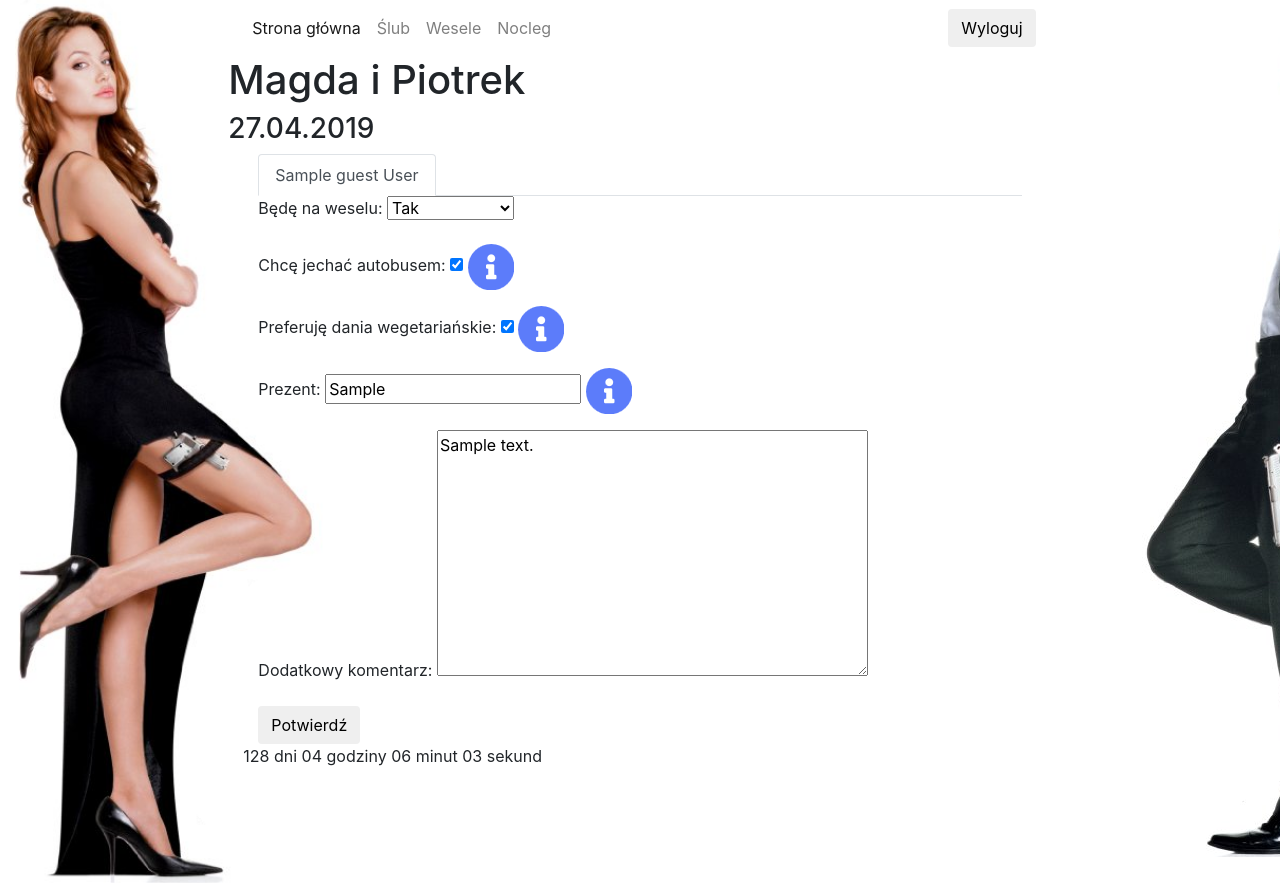
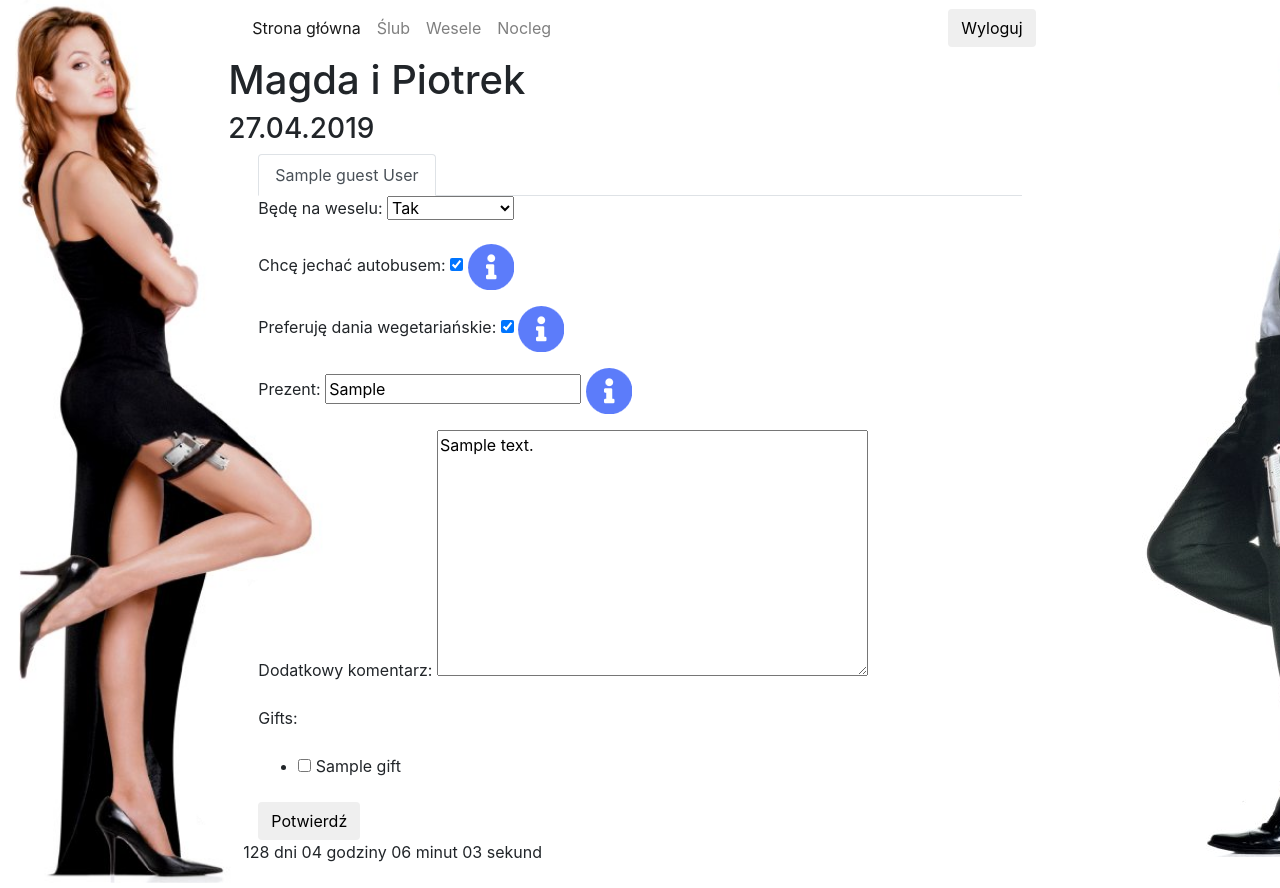
Before and after one commit to pmiara/wedding, a Django app: page /guest in a window 1280 px wide; the page is wider, and only the part inside the window is pictured. Run offline with Django 3.2, Linux system fonts and the light colour scheme; a user stored in the database is signed in; tables that the repository leaves empty hold one stand-in row (values such as "Sample post"); some libraries are stand-ins or nearby versions.

Commit message:
Add gift form to guest page

```diff
--- a/wedding_guests/templates/guest.html
+++ b/wedding_guests/templates/guest.html
@@ -28,8 +28,9 @@
       {{ guest_form.as_p }}
       </div>
     {% endfor %}
+    </div>
+    {{ gift_form.as_p }}
     <button class="btn my-2 my-sm-0" type="submit">Potwierdź</button>
-    </div>
   </form>
 </div>
 {% endblock %}
--- a/wedding_guests/views.py
+++ b/wedding_guests/views.py
@@ -6,7 +6,7 @@ from django.contrib.auth.mixins import LoginRequiredMixin
 from django.http import JsonResponse
 
 
-from .forms import LoginForm, GuestFormSet
+from .forms import LoginForm, GuestFormSet, GiftForm
 from .models import Guest, Page
 
 
@@ -38,7 +38,8 @@ class GuestView(LoginRequiredMixin, View):
     def get(self, request):
         guests = Guest.objects.filter(username=request.user)
         formset = GuestFormSet(queryset=guests)
-        return render(request, 'guest.html', {'formset': formset})
+        gift_form = GiftForm()
+        return render(request, 'guest.html', {'formset': formset, 'gift_form': gift_form})
 
     def post(self, request):
         formset = GuestFormSet(request.POST)
```
